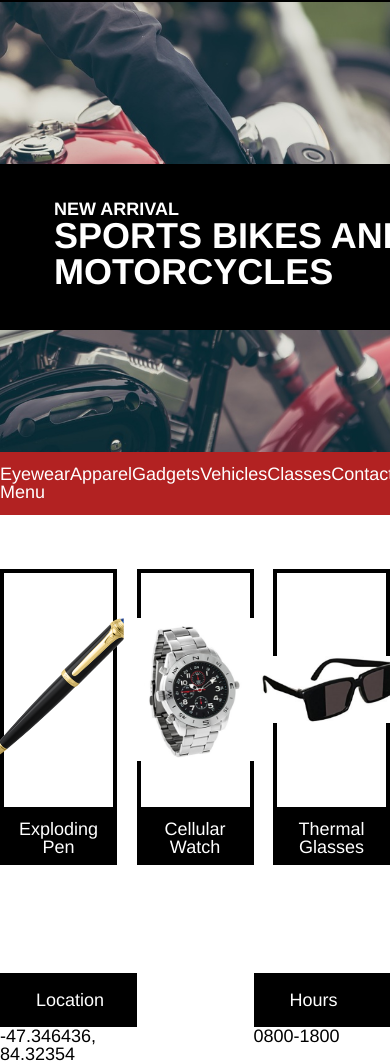
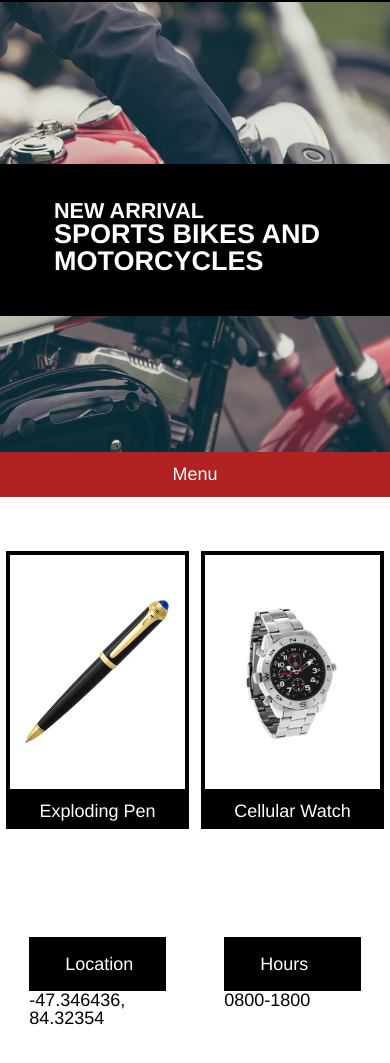
Before and after one commit to jaydekat1020/Secret-Agent-Supply, a plain HTML site: page index.html in a window 390 px wide. Shown: the part 49-1112 px from the top of the page. Drawn offline with Linux system fonts and the light colour scheme.

Commit message:
Update style.css
media query 1024 finished

```diff
--- a/resources/style.css
+++ b/resources/style.css
@@ -14,20 +14,6 @@ html {
 h1, h4 {
   font-weight: bold;
 }
-
-/* media qeries*/
-
-/* @media only screen and (min-width: 960px) {
-  .small-menu {
-    display: none;
-  }
-}
-
-@media only screen and (max-width:960px) {
-  .large-menu {
-    display: none;
-  }
-} */
 
 /* header */
 
@@ -100,12 +86,16 @@ h1, h4 {
   list-style: none;
 }
 
+.small ul {
+  display: none;
+}
+
 /* gadget section */
 
 .products, .contact {
   display: flex;
-  justify-content: space-between;
-  margin-top: 3rem;
+  justify-content: space-around;
+  margin: 3rem 0;
 }
 
 .product {
@@ -158,3 +148,36 @@ footer {
   color: white;
   padding: 3rem;
 }
+
+/* media qeries*/ /* you have to put media queries after all the other code or for some reason it won't work*/
+
+@media only screen and (max-width: 1024px) {
+  .headline h1 {
+    font-size: 1.5rem;
+  }
+
+  .headline h4 {
+    font-size: 1.2rem;
+  }
+
+  .menu ul {
+    display: none;
+  }
+
+  .small ul {
+    display: block;
+    text-align: center;
+  }
+
+  .glasses {
+    display: none;
+  }
+
+  .product {
+    width: 47%;
+  }
+
+  .info {
+    width: 35%;
+  }
+}
```
